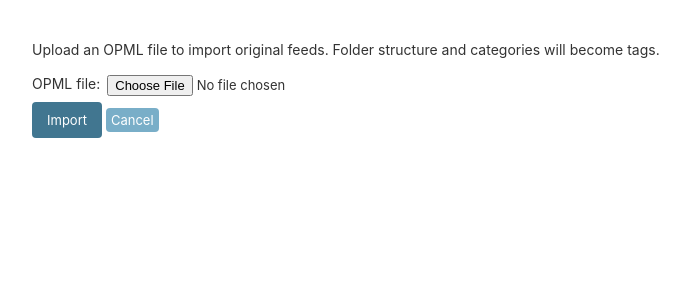
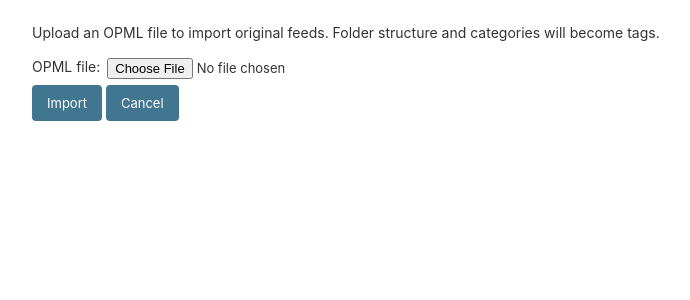
Before and after one commit to yinan-c/RSSbrew, a Django app: template templates/admin/FeedManager/originalfeed/import_opml.html in a window 1280 px wide. Shown: the part 86-386 px from the top of the page, without its empty margins (8-698 px from the left). Run offline with Django 4.2, Linux system fonts and the light colour scheme; the template is opened without the code that fills it: values that come from a table or form of the project are taken from there, others are empty.

Commit message:
change style in htmls

```diff
--- a/templates/admin/FeedManager/originalfeed/import_opml.html
+++ b/templates/admin/FeedManager/originalfeed/import_opml.html
@@ -1,22 +1,20 @@
 {% extends "admin/base_site.html" %}
 
+{# No extra CSS: rely on Django admin's default submit-row styles #}
+
 {% block content %}
-  <h1>
-{{ title }}
-  </h1>
   <p>
-Upload an OPML file to import original feeds. Folder structure and categories will become tags.
+    Upload an OPML file to import original feeds. Folder structure and categories will become tags.
   </p>
   <form method="post" enctype="multipart/form-data" novalidate>
-{% csrf_token %}
+    {% csrf_token %}
     <div class="form-row">
       {{ form.opml_file.label_tag }}
       {{ form.opml_file }}
     </div>
     <div class="submit-row">
-      <input type="submit" class="default" value="Import" />
-      <a href="{% url 'admin:FeedManager_originalfeed_changelist' %}"
-         class="button cancel-link">Cancel</a>
+      <input type="submit" value="Import" class="default" />
+      <input type="button" value="Cancel" class="default" onclick="window.location.href='{% url 'admin:FeedManager_originalfeed_changelist' %}'" />
     </div>
   </form>
 {% endblock %}
```
Also changed, not shown: templates/admin/FeedManager/originalfeed/change_list.html (+9 -7 lines).
